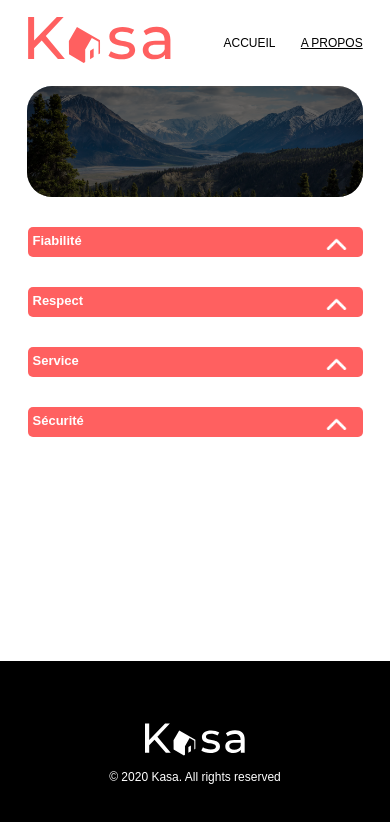
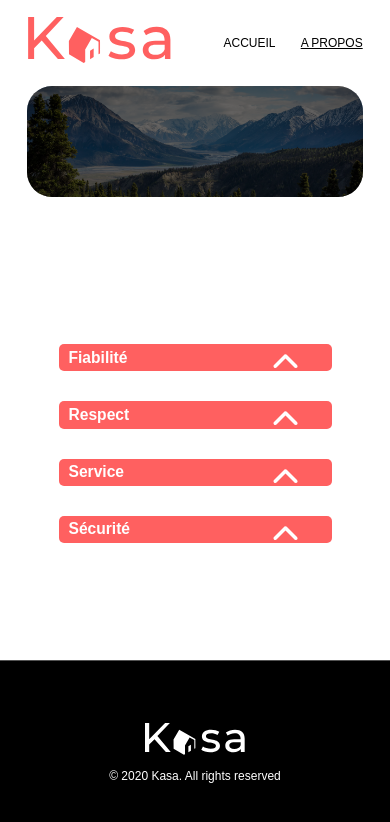
Before and after one commit to RKL715/P8---Kasa, a React (Vite) app: page /about in a window 390 px wide. Shown: the top 822 px of the page. Built offline with nearby package versions, Linux system fonts and the light colour scheme.

Commit message:
responsive about page. Collapse buttons

```diff
--- a/src/pages/about/_about.scss
+++ b/src/pages/about/_about.scss
@@ -11,34 +11,42 @@
   // RESPONSIVE
   @media (max-width: 450px) {
     max-width: 100vh;
-    margin: 0 auto 19px;
+    margin-top : 30%;
   }
-// RESPONSIVE FOR ABOUT/DROPDOWN
-  @media (max-width: 450px) {
-    .menu_container .menu_button {
-      width: 335px;
-      height: 30px;
-      padding: 5px;
-      font-size: 13px;
-      font-weight: 700;
 
-      .arrow {
-        transform: scale(0.8);
-        right: 40px;
-        top: 0;
-        &.active {
-          transform: scale(0.8) rotate(-180deg);
-        }
-        }
+
+  .menu_container .menu_button  {
+    max-width: 1023px;
+    width: 70vw;
+    @media (max-width: 450px) {
+      max-height: 50px;
+      height: 7vw;
+      font-size: 4vw;
+      align-items: center;
     }
-    .menu_content_container {
-     width: 335px !important;
-      &.active {
-        @include text-14(black);
+    .arrow.inactive {
+      @media (max-width: 450px) {
+        height: 1vw;
+        top : 0;
+        align-self: center;
+      }
+    }
+    .arrow.active {
+      @media (max-width: 450px) {
+        height: 1vw;
+        top : 30px;
+        align-self: center;
       }
 
     }
   }
+
+
+
+.menu_content_container.active {
+    max-width: 1023px;
+    width: 70vw;
+}
 }
 
 
--- a/src/styles/styles.css
+++ b/src/styles/styles.css
@@ -244,33 +244,38 @@ footer .footerContent img {
 @media (max-width: 450px) {
   .about {
     max-width: 100vh;
-    margin: 0 auto 19px;
+    margin-top: 30%;
+  }
+}
+.about .menu_container .menu_button {
+  max-width: 1023px;
+  width: 70vw;
+}
+@media (max-width: 450px) {
+  .about .menu_container .menu_button {
+    max-height: 50px;
+    height: 7vw;
+    font-size: 4vw;
+    align-items: center;
   }
 }
 @media (max-width: 450px) {
-  .about .menu_container .menu_button {
-    width: 335px;
-    height: 30px;
-    padding: 5px;
-    font-size: 13px;
-    font-weight: 700;
+  .about .menu_container .menu_button .arrow.inactive {
+    height: 1vw;
+    top: 0;
+    align-self: center;
   }
-  .about .menu_container .menu_button .arrow {
-    transform: scale(0.8);
-    right: 40px;
-    top: 0;
+}
+@media (max-width: 450px) {
+  .about .menu_container .menu_button .arrow.active {
+    height: 1vw;
+    top: 30px;
+    align-self: center;
   }
-  .about .menu_container .menu_button .arrow.active {
-    transform: scale(0.8) rotate(-180deg);
-  }
-  .about .menu_content_container {
-    width: 335px !important;
-  }
-  .about .menu_content_container.active {
-    color: black;
-    font-size: 14px;
-    font-weight: 400;
-  }
+}
+.about .menu_content_container.active {
+  max-width: 1023px;
+  width: 70vw;
 }
 
 .error h1 {
```
Also changed, not shown: 1 other file (tests, documents, lock files or other folders).
